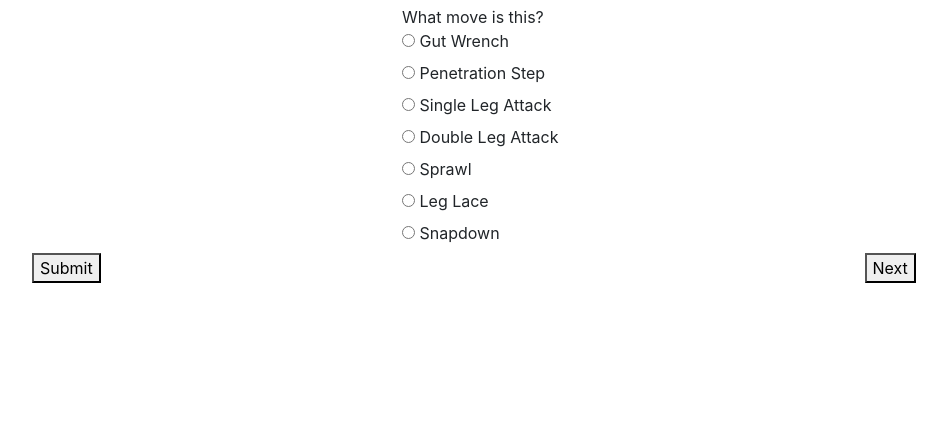
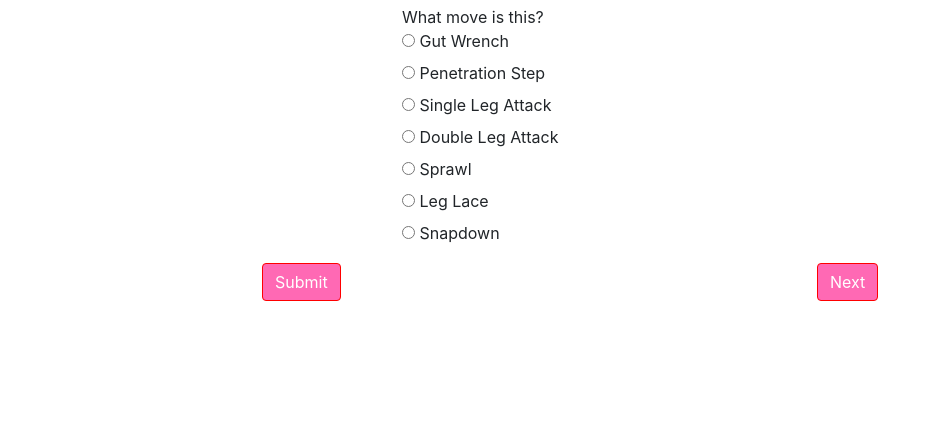
Before and after one commit to NathanWoo/wreslting-moves-ed, a Flask app: page /quiz/1 in a window 1280 px wide. Shown: the part 357-800 px from the top of the page, without its empty margins (68-1015 px from the left). Run offline with Flask 2, Linux system fonts and the light colour scheme; some libraries are stand-ins or nearby versions.

Commit message:
button design modification

```diff
--- a/static/index.css
+++ b/static/index.css
@@ -17,6 +17,9 @@ body, html {
 .btn{
   background-color: hotpink;
   border-color: #ff0000;
+}
+
+.btn-p{
   margin-left: 300px;
 }
 
@@ -56,6 +59,7 @@ body, html {
 #question-header{
   font-size: 20px;
   font-weight: bold;
+  margin-left: 20px;
 }
 
 .move-title{
@@ -74,3 +78,16 @@ body, html {
 .l-button{
   margin-top: 18px;
 }
+
+#buttons{
+  margin-left: 230px;
+  margin-top: 10px;
+}
+
+#next_buttons{
+  margin-top: 10px;
+}
+
+#popup{
+  margin-top: 20px;
+}
--- a/static/quiz_mc.js
+++ b/static/quiz_mc.js
@@ -24,7 +24,7 @@ $(document).ready(function () {
     $("#next-button").click(function (e) {
         e.preventDefault();
         if (!submitted) {
-            alert("Please choose an answer")
+            alert("Please submit an answer")
         } else {
             nextquestion()
         }
@@ -132,11 +132,11 @@ function display_score() {
 }
 
 function display_next() {
-    $("#next_buttons").html("<button type='button' id='next-button'>Next</button>")
+    $("#next_buttons").html("<button type='button' class='btn btn-primary' id='next-button'>Next</button>")
 }
 
 function display_submit() {
-    $("#buttons").html("<a href='/check_answer'><button type='button' id='submit-button'>Submit</button>")
+    $("#buttons").html("<a href='/check_answer'><button type='button' class='btn btn-primary' id='submit-button'>Submit</button>")
 }
 
 function display_correct(id) {
@@ -149,5 +149,5 @@ function display_incorrect(id) {
 
 function display_popup() {
     $("#popup").html(dict["review"])
-    $("#returntolearn").html("<a href='/learn/"+dict["id_learn"]+"'><button type='button' id='backtolearn-button'>Review the move: "+dict["name"]+"</button>")
+    $("#returntolearn").html("<a href='/learn/"+dict["id_learn"]+"'><button type='button' class='btn btn-primary' id='backtolearn-button'>Review the move: "+dict["name"]+"</button>")
 }
--- a/templates/learn.html
+++ b/templates/learn.html
@@ -33,15 +33,15 @@
 <div class="row l-button">
   <div class="col-md-4 back-button">
     {% if learn_data['id'] > 1 %}
-    <a class="btn btn-primary" href={{'/learn/' ~ (learn_data['id'] - 1)}} role="button">Back</a>
+    <a class="btn btn-primary btn-p" href={{'/learn/' ~ (learn_data['id'] - 1)}} role="button">Back</a>
     {% endif %}
   </div>
   <div class="col-md-2"></div>
   <div class="col-md-5 text-center">
-    {% if learn_data['id'] < 7 %} <a class="btn btn-primary" href={{'/learn/' ~ (learn_data['id'] + 1) }} role="button">
+    {% if learn_data['id'] < 7 %} <a class="btn btn-primary btn-p" href={{'/learn/' ~ (learn_data['id'] + 1) }} role="button">
       Next</a>
       {% elif learn_data['id'] == 7 %}
-      <a class="btn btn-primary" href={{'/quiz/1'}} role="button">Take the quiz</a>
+      <a class="btn btn-primary btn-p" href={{'/quiz/1'}} role="button">Take the quiz</a>
       {% endif %}
   </div>
 </div>
--- a/templates/quiz_mc.html
+++ b/templates/quiz_mc.html
@@ -13,17 +13,17 @@
 
 <div class="container-fluid q-main">
 <div class="row">
-    <div class="col-md-4">
+    <div class="col-md-3">
         <div id="question-header"></div>
     </div>
     <div class="col-md-6"></div>
-    <div class="col-md-2" id="score">
+    <div class="col-md-3" id="score">
     </div>
 </div>
 
 <div class="row">
     <div class="col-md-4"></div>
-    <div class="col-md-6">
+    <div class="col-md-5">
         <div id="video"></div>
         <div id="options">
             What move is this?
@@ -58,16 +58,16 @@
         </div>
     </div>
 
-    <div class="col-md-2">
+    <div class="col-md-3">
         <div id="popup"></div>
         <div id="returntolearn"></div>
     </div>
 </div>
 
 <div class="row">
-    <div class="col-md-3" id="buttons">
+    <div class="col-md-3 " id="buttons">
     </div>
-    <div class="col-md-6">
+    <div class="col-md-3">
     </div>
     <div class="col-md-3" id="next_buttons">
     </div>
```
Also changed, not shown: static/quiz_sa.js (+3 -4 lines), templates/quiz_sa.html (+11 -11 lines).
